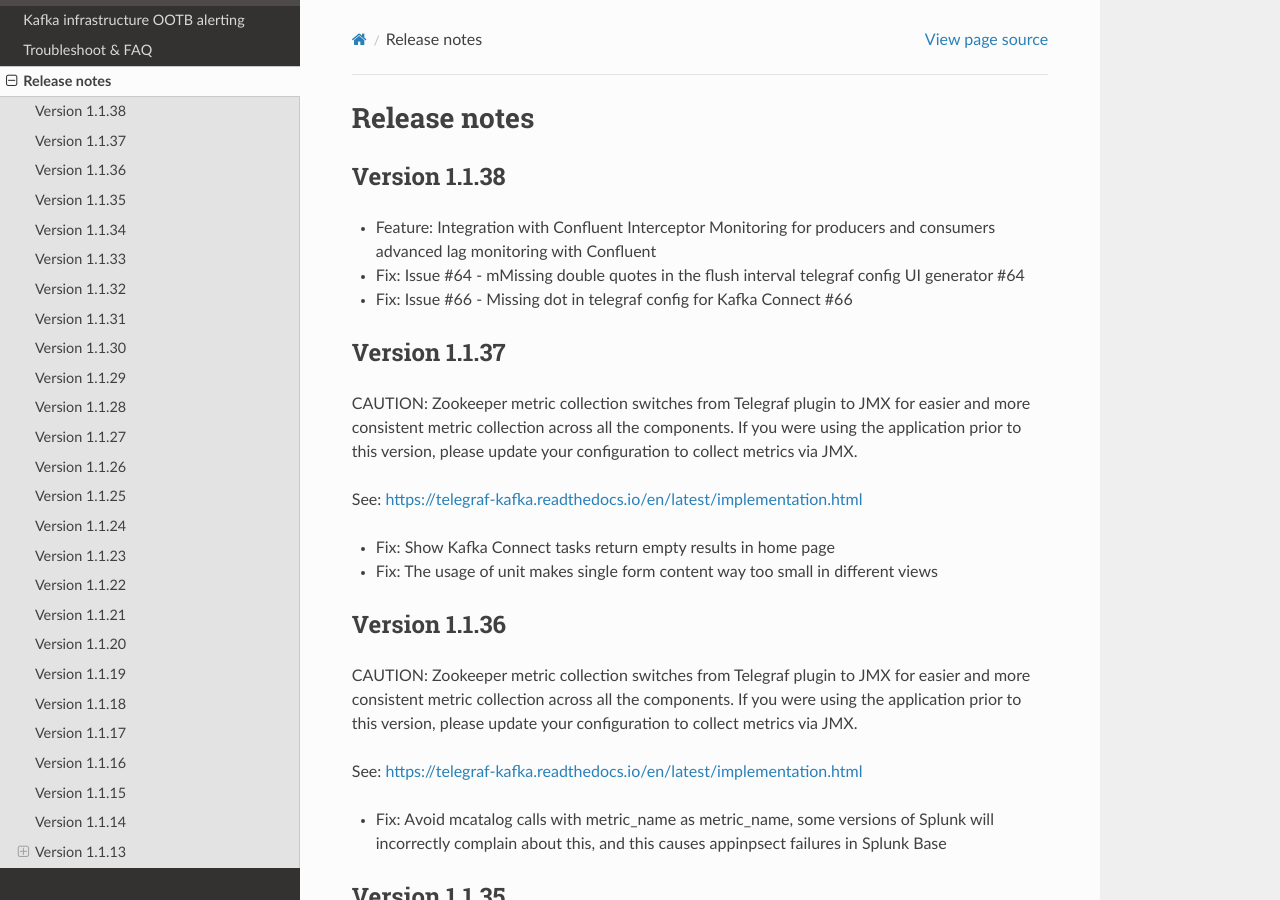
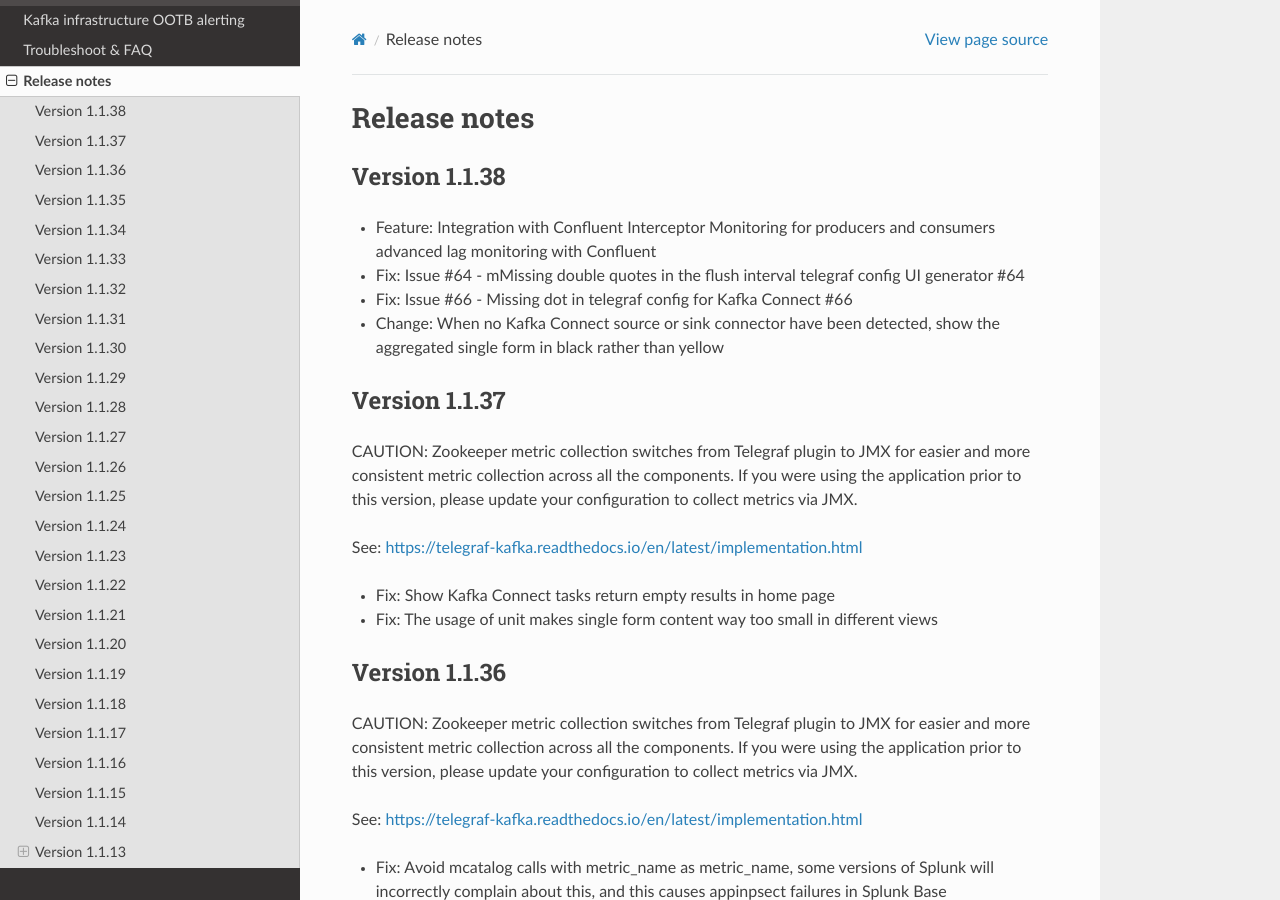
Before and after one commit to guilhemmarchand/telegraf-kafka, a Sphinx documentation site: the page built from docs/releasenotes.rst, in a window 1280 px wide and 900 px high. Built offline with Sphinx 7.4.7 and the Read the Docs theme 2.0.0, drawn with Linux system fonts in a browser that asks for light colours.

Commit message:
Work in progress

```diff
--- a/docs/releasenotes.rst
+++ b/docs/releasenotes.rst
@@ -8,6 +8,7 @@
 - Feature: Integration with Confluent Interceptor Monitoring for producers and consumers advanced lag monitoring with Confluent
 - Fix: Issue #64 - mMissing double quotes in the flush interval telegraf config UI generator #64
 - Fix: Issue #66 - Missing dot in telegraf config for Kafka Connect #66
+- Change: When no Kafka Connect source or sink connector have been detected, show the aggregated single form in black rather than yellow
 
 ==============
 Version 1.1.37
```
Also changed, not shown: 3 other files.
